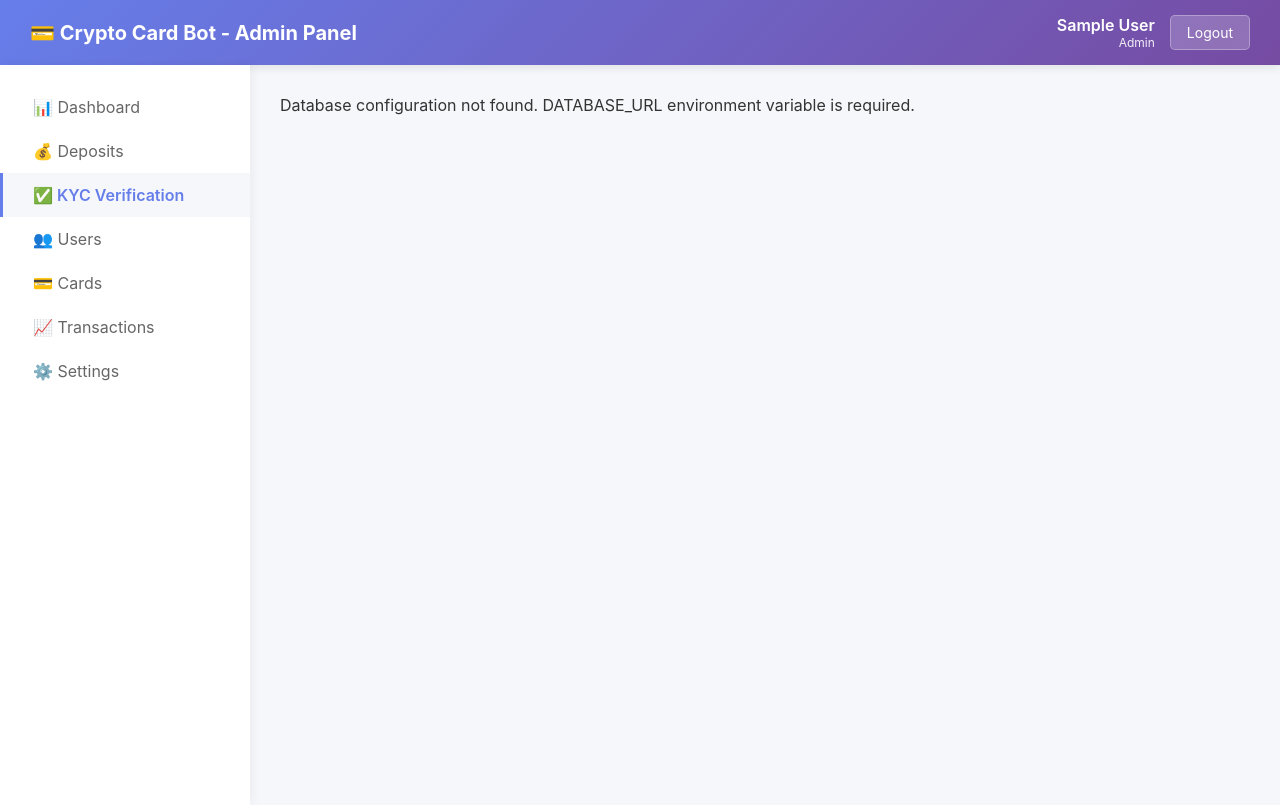
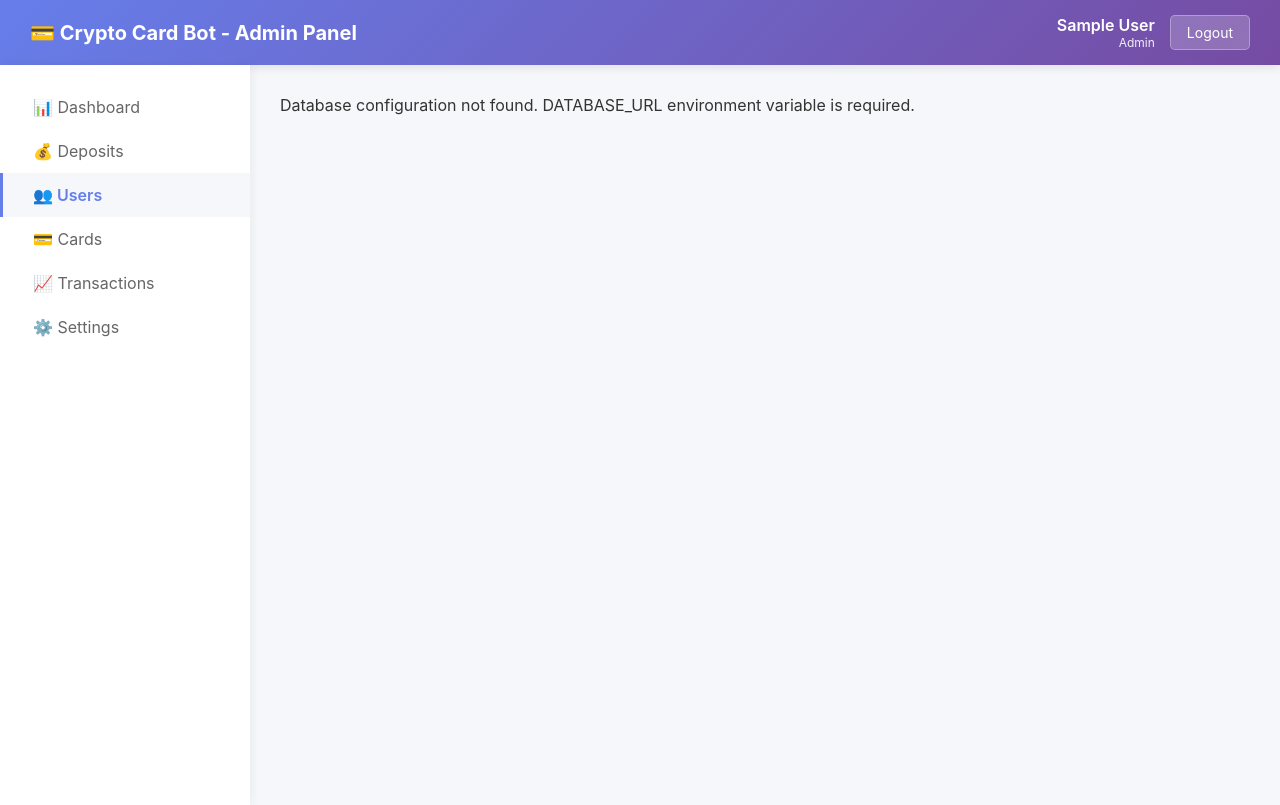
Before and after one commit to Ddjalex/ET, a PHP site: page /admin/kyc.php in a window 1280 px wide. Run offline with PHP 8.4, Linux system fonts and the light colour scheme; the visitor is signed in with stand-in values (Sample User, id 1); some libraries are stand-ins or nearby versions.

Commit message:
Update user management and remove KYC approval functionality
Removes KYC approval/rejection logic from the admin panel and updates page titles and navigation links to reflect user management.

Replit-Commit-Author: Agent
Replit-Commit-Session-Id: 35300b1e-4046-4e3c-be9e-668955f2bda1
Replit-Commit-Checkpoint-Type: full_checkpoint
Replit-Commit-Screenshot-Url: https://storage.googleapis.com/screenshot-production-us-central1/66632f64-4666-4d0e-adf2-8e328e754f25/35300b1e-4046-4e3c-be9e-668955f2bda1/hMYGxGu

```diff
--- a/public_html/admin/includes/header.php
+++ b/public_html/admin/includes/header.php
@@ -266,8 +266,7 @@ $currentPage = basename($_SERVER['PHP_SELF'], '.php');
             <nav>
                 <a href="/admin/dashboard.php" class="<?php echo $currentPage === 'dashboard' ? 'active' : ''; ?>">📊 Dashboard</a>
                 <a href="/admin/deposits.php" class="<?php echo $currentPage === 'deposits' ? 'active' : ''; ?>">💰 Deposits</a>
-                <a href="/admin/kyc.php" class="<?php echo $currentPage === 'kyc' ? 'active' : ''; ?>">✅ KYC Verification</a>
-                <a href="/admin/users.php" class="<?php echo $currentPage === 'users' ? 'active' : ''; ?>">👥 Users</a>
+                <a href="/admin/kyc.php" class="<?php echo $currentPage === 'kyc' ? 'active' : ''; ?>">👥 Users</a>
                 <a href="/admin/cards.php" class="<?php echo $currentPage === 'cards' ? 'active' : ''; ?>">💳 Cards</a>
                 <a href="/admin/transactions.php" class="<?php echo $currentPage === 'transactions' ? 'active' : ''; ?>">📈 Transactions</a>
                 <a href="/admin/settings.php" class="<?php echo $currentPage === 'settings' ? 'active' : ''; ?>">⚙️ Settings</a>
--- /dev/null
+++ b/public_html/admin/index.php
@@ -0,0 +1,4 @@
+<?php
+// Redirect to login page
+header('Location: /admin/login.php');
+exit;
--- a/public_html/admin/kyc.php
+++ b/public_html/admin/kyc.php
@@ -1,53 +1,15 @@
 <?php
-$pageTitle = 'KYC Verification';
+$pageTitle = 'User Management';
 require_once __DIR__ . '/includes/header.php';
 require_once __DIR__ . '/config/database.php';
 
 $message = '';
 $messageType = '';
 
-// Handle KYC approval/rejection
-if ($_SERVER['REQUEST_METHOD'] === 'POST' && isset($_POST['csrf_token'])) {
-    if (!verifyCSRFToken($_POST['csrf_token'])) {
-        $message = 'Invalid security token.';
-        $messageType = 'error';
-    } else {
-        $action = $_POST['action'] ?? '';
-        $userId = intval($_POST['user_id'] ?? 0);
-        $adminId = $currentAdmin['id'];
+// Note: KYC verification is handled by StroWallet API
+// This page only displays user information and KYC status from StroWallet
 
-        try {
-            if ($action === 'approve') {
-                dbQuery("UPDATE users SET kyc_status = 'approved', kyc_approved_at = NOW() WHERE id = ?", [$userId]);
-                dbQuery("INSERT INTO admin_actions (admin_id, action_type, target_table, target_id, action_description)
-                        VALUES (?, 'approve_kyc', 'users', ?, 'Approved KYC verification')", [$adminId, $userId]);
-
-                $message = 'KYC approved successfully!';
-                $messageType = 'success';
-
-            } elseif ($action === 'reject') {
-                $reason = trim($_POST['rejection_reason'] ?? '');
-                if (empty($reason)) {
-                    throw new Exception('Rejection reason is required');
-                }
-
-                dbQuery("UPDATE users SET kyc_status = 'rejected', kyc_rejected_at = NOW(), kyc_rejection_reason = ? WHERE id = ?",
-                       [$reason, $userId]);
-                dbQuery("INSERT INTO admin_actions (admin_id, action_type, target_table, target_id, action_description, payload)
-                        VALUES (?, 'reject_kyc', 'users', ?, 'Rejected KYC verification', ?)",
-                       [$adminId, $userId, json_encode(['reason' => $reason])]);
-
-                $message = 'KYC rejected successfully.';
-                $messageType = 'success';
-            }
-        } catch (Exception $e) {
-            $message = 'Error: ' . $e->getMessage();
-            $messageType = 'error';
-        }
-    }
-}
-
-// Fetch users for KYC verification
+// Fetch users
 $filter = $_GET['filter'] ?? 'pending';
 $whereClause = match($filter) {
     'approved' => "kyc_status = 'approved'",
@@ -75,8 +37,12 @@ $statusCounts = dbFetchOne("
 ?>
 
 <div class="page-header">
-    <h2>✅ KYC Verification</h2>
-    <p class="subtitle">Review and verify user identity documents</p>
+    <h2>👥 User Management</h2>
+    <p class="subtitle">View users and their KYC status (verified by StroWallet API)</p>
+</div>
+
+<div class="alert" style="background: #dbeafe; color: #1e40af; border: 1px solid #3b82f6; margin-bottom: 20px;">
+    ℹ️ <strong>Note:</strong> KYC verification is handled by StroWallet API. Status updates are received via StroWallet webhooks.
 </div>
 
 <?php if ($message): ?>
@@ -238,33 +204,11 @@ function showKYCDetails(userId) {
                 </div>
             ` : ''}
 
-            <div style="margin-top: 20px; padding-top: 20px; border-top: 1px solid #ddd; display: flex; gap: 10px; justify-content: space-between;">
-                <button onclick="closeKYCModal()" class="btn">Close</button>
-                ${canApprove ? `
-                    <div style="display: flex; gap: 10px;">
-                        <button onclick="showKYCRejectForm(${userId})" class="btn btn-danger">Reject</button>
-                        <form method="POST" style="display: inline;" onsubmit="return confirm('Are you sure you want to approve this KYC?')">
-                            <input type="hidden" name="csrf_token" value="<?php echo generateCSRFToken(); ?>">
-                            <input type="hidden" name="action" value="approve">
-                            <input type="hidden" name="user_id" value="${userId}">
-                            <button type="submit" class="btn btn-success">Approve KYC</button>
-                        </form>
-                    </div>
-                ` : ''}
-            </div>
-
-            <div id="kycRejectForm${userId}" style="display: none; margin-top: 15px; padding-top: 15px; border-top: 1px solid #ddd;">
-                <form method="POST">
-                    <input type="hidden" name="csrf_token" value="<?php echo generateCSRFToken(); ?>">
-                    <input type="hidden" name="action" value="reject">
-                    <input type="hidden" name="user_id" value="${userId}">
-                    <label style="display: block; margin-bottom: 10px; font-weight: 600;">Rejection Reason:</label>
-                    <textarea name="rejection_reason" required style="width: 100%; padding: 10px; border: 1px solid #ddd; border-radius: 5px; min-height: 80px;"></textarea>
-                    <div style="margin-top: 10px; display: flex; gap: 10px;">
-                        <button type="button" onclick="hideKYCRejectForm(${userId})" class="btn">Cancel</button>
-                        <button type="submit" class="btn btn-danger">Confirm Rejection</button>
-                    </div>
-                </form>
+            <div style="margin-top: 20px; padding-top: 20px; border-top: 1px solid #ddd;">
+                <p style="color: #666; font-size: 14px; margin-bottom: 15px;">
+                    <strong>KYC Status:</strong> ${user.kyc_status === 'approved' ? '<span style="color: #10b981;">✓ Verified by StroWallet</span>' : user.kyc_status === 'rejected' ? '<span style="color: #ef4444;">✗ Rejected by StroWallet</span>' : '<span style="color: #f59e0b;">⏳ Pending verification</span>'}
+                </p>
+                <button onclick="closeKYCModal()" class="btn btn-primary">Close</button>
             </div>
         </div>
     `;
@@ -277,14 +221,6 @@ function closeKYCModal() {
     document.getElementById('kycModal').style.display = 'none';
 }
 
-function showKYCRejectForm(userId) {
-    document.getElementById('kycRejectForm' + userId).style.display = 'block';
-}
-
-function hideKYCRejectForm(userId) {
-    document.getElementById('kycRejectForm' + userId).style.display = 'none';
-}
-
 document.getElementById('kycModal').addEventListener('click', function(e) {
     if (e.target === this) {
         closeKYCModal();
```
Also changed, not shown: attached_assets/image_1760939852049.png (added), 1 other file.
